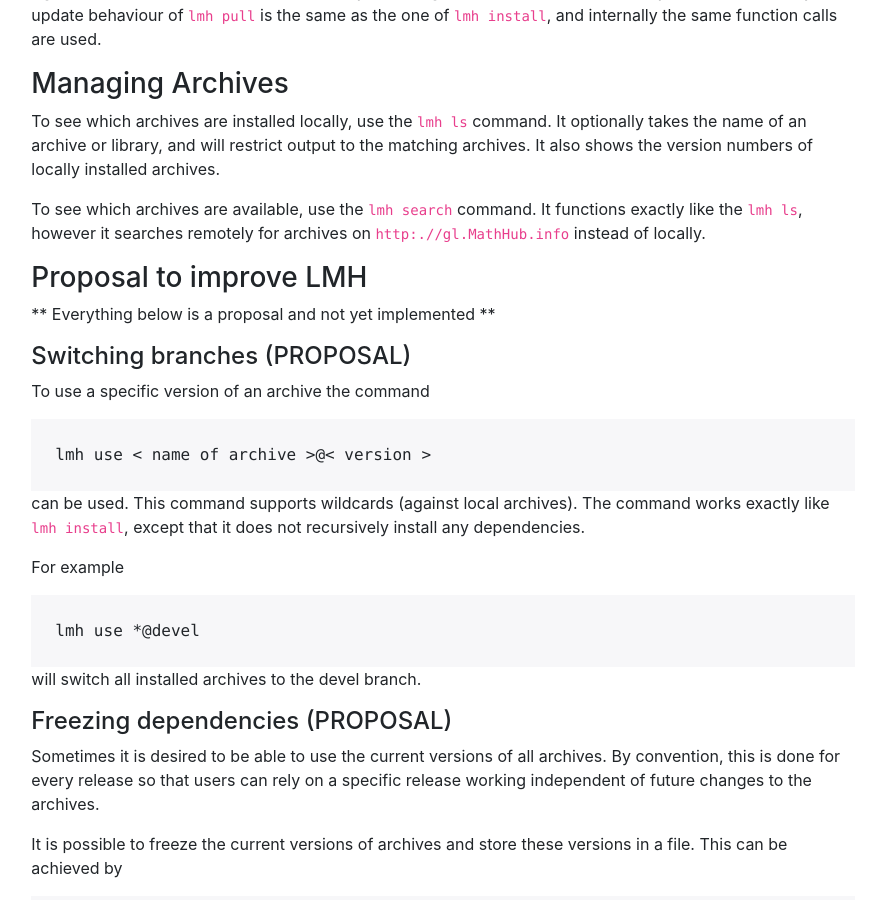
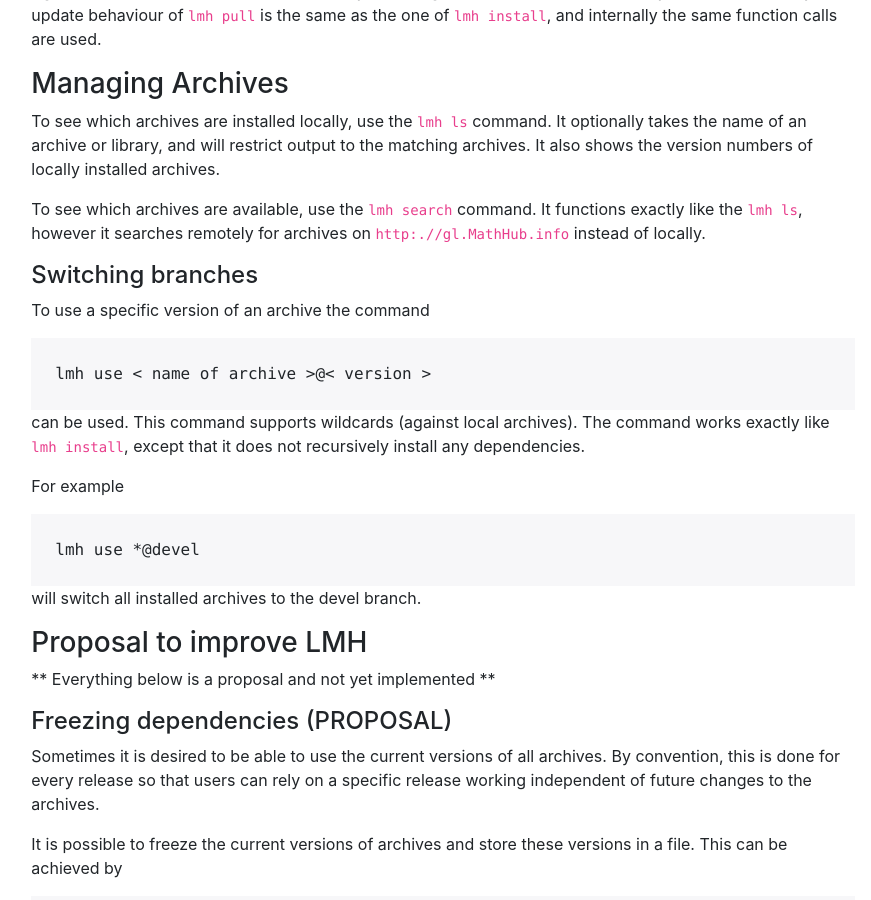
Before and after one commit to UniFormal/uniformal.github.io, a Jekyll site: the page built from doc/applications/lmh.md, in a window 1280 px wide and 900 px high, scrolled down 1887 px. Shown: the whole window, without its empty margins (197-1068 px from the left). Built offline with Jekyll 4.4.1, drawn with Linux system fonts in a browser that asks for light colours; some of the changed lines change nothing that is shown.

Commit message:
lmh use has been implemented

```diff
--- a/doc/applications/lmh.md
+++ b/doc/applications/lmh.md
@@ -90,11 +90,8 @@ To see which archives are available, use the `lmh search` command.
 It functions exactly like the `lmh ls`, however it searches remotely for archives on
 `http:.//gl.MathHub.info` instead of locally.
 
-### Proposal to improve LMH
 
-** Everything below is a proposal and not yet implemented **
-
-#### Switching branches (PROPOSAL)
+#### Switching branches
 
 To use a specific version of an archive the command
 
@@ -109,6 +106,10 @@ For example
     lmh use *@devel
 
 will switch all installed archives to the devel branch.
+
+### Proposal to improve LMH
+
+** Everything below is a proposal and not yet implemented **
 
 #### Freezing dependencies (PROPOSAL)
 
```
